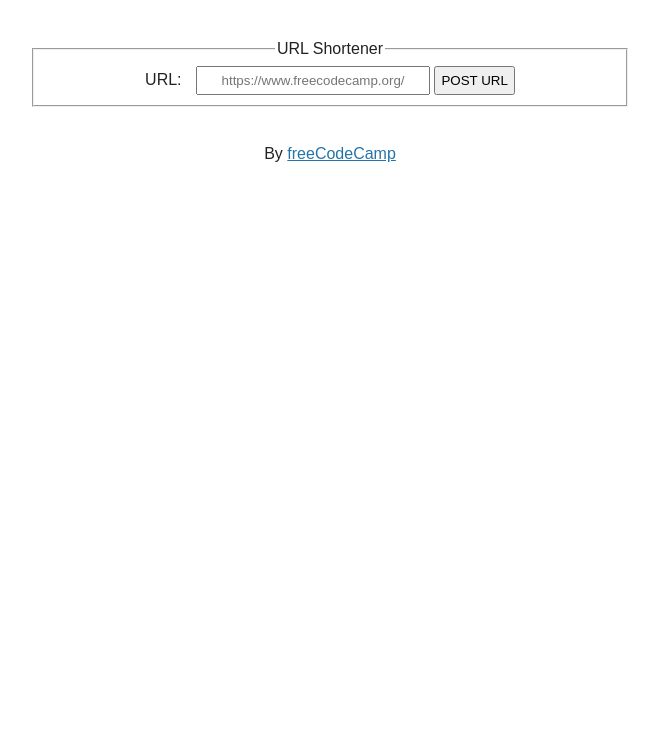
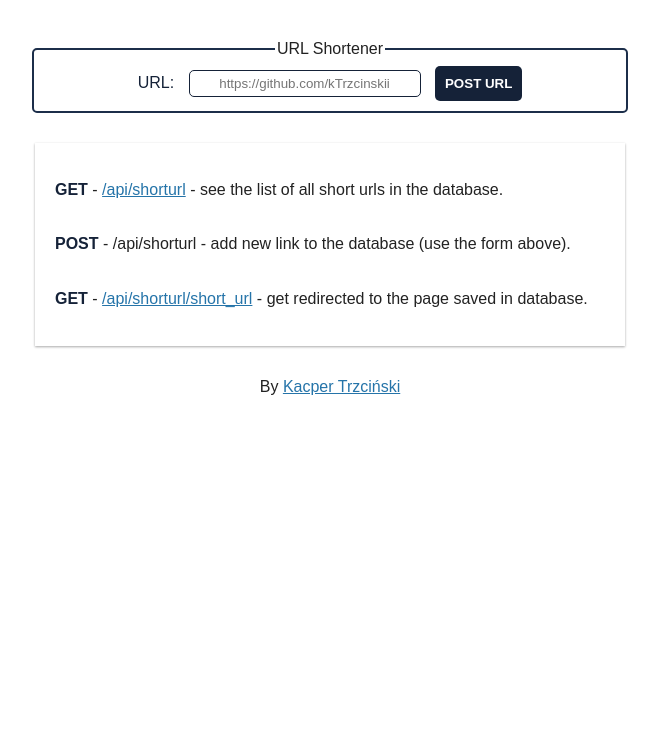
Before and after one commit to kTrzcinskii/url-shortener, a website: page views/index.html in a window 1280 px wide. Shown: the part 66-800 px from the top of the page, without its empty margins (310-969 px from the left). Drawn offline with Linux system fonts and the light colour scheme.

Commit message:
styling the welcome page

```diff
--- a/public/style.css
+++ b/public/style.css
@@ -1,3 +1,8 @@
+:root {
+  --dark-blue: #152238;
+  --blue: #1c2e4a;
+}
+
 body {
   font-family: Arial, sans-serif;
   font-size: 16px;
@@ -12,11 +17,20 @@ main {
   margin-top: 40px;
 }
 
+h1 {
+  color: var(--dark-blue);
+}
+
 h3 {
+  color: var(--dark-blue);
   margin-top: 30px;
 }
 
-
+fieldset {
+  border-color: var(--blue);
+  border-style: solid;
+  border-radius: 5px;
+}
 
 .user-stories li {
   margin-bottom: 1em;
@@ -33,6 +47,7 @@ form {
 }
 
 label {
+  color: var(--dark-blue);
   margin-right: 10px;
 }
 
@@ -40,7 +55,51 @@ input {
   padding: 5px;
 }
 
-input[type='text'] {
+input[type="text"] {
   width: 220px;
   text-align: center;
+  border: none;
+  border: 1px solid var(--dark-blue);
+  border-radius: 5px;
+  margin-right: 10px;
 }
+
+input[type="submit"] {
+  color: #fff;
+  background-color: var(--dark-blue);
+  border: var(--dark-blue);
+  font-weight: bold;
+  padding: 10px;
+  border-radius: 5px;
+}
+
+input[type="submit"]:hover {
+  background-color: var(--blue);
+  border: var(--blue);
+  cursor: pointer;
+}
+
+footer {
+  margin-top: 30px;
+}
+
+span {
+  font-weight: bold;
+  color: var(--dark-blue);
+}
+
+.instructions {
+  display: flex;
+  flex-direction: column;
+  width: 550px;
+  text-align: left;
+  margin: 0 auto;
+  padding: 20px;
+
+  box-shadow: 0 1px 3px rgba(0, 0, 0, 0.12), 0 1px 2px rgba(0, 0, 0, 0.24);
+  transition: all 0.3s cubic-bezier(0.25, 0.8, 0.25, 1);
+}
+
+.instructions:hover {
+  box-shadow: 0 14px 28px rgba(0, 0, 0, 0.18), 0 10px 10px rgba(0, 0, 0, 0.22);
+}
--- a/views/index.html
+++ b/views/index.html
@@ -2,7 +2,7 @@
 
 <html>
   <head>
-    <title>URL Shortener Microservice | freeCodeCamp.org</title>
+    <title>URL Shortener Microservice</title>
     <link
       rel="icon"
       type="image/png"
@@ -19,14 +19,40 @@
           <fieldset>
             <legend>URL Shortener</legend>
             <label for="url_input">URL:</label>
-            <input id="url_input" type="text" name="url" placeholder="https://www.freecodecamp.org/" />
+            <input
+              id="url_input"
+              type="text"
+              name="url"
+              placeholder="https://github.com/kTrzcinskii"
+            />
             <input type="submit" value="POST URL" />
           </fieldset>
         </form>
       </section>
     </main>
+    <section class="instructions">
+      <p>
+        <span>GET</span> -
+        <a href="/api/shorturl" target="_blank">/api/shorturl</a> - see the list
+        of all short urls in the database.
+      </p>
+      <p>
+        <span>POST</span> - /api/shorturl - add new link to the database (use
+        the form above).
+      </p>
+      <p>
+        <span>GET</span> -
+        <a href="/api/shorturl/1" target="_blank">/api/shorturl/short_url</a> -
+        get redirected to the page saved in database.
+      </p>
+    </section>
     <footer>
-      <p>By <a href="https://www.freecodecamp.org/">freeCodeCamp</a></p>
+      <p>
+        By
+        <a href="https://github.com/kTrzcinskii" target="_blank"
+          >Kacper Trzciński</a
+        >
+      </p>
     </footer>
   </body>
 </html>
```
Also changed, not shown: nodemon.json (+3 -7 lines).
